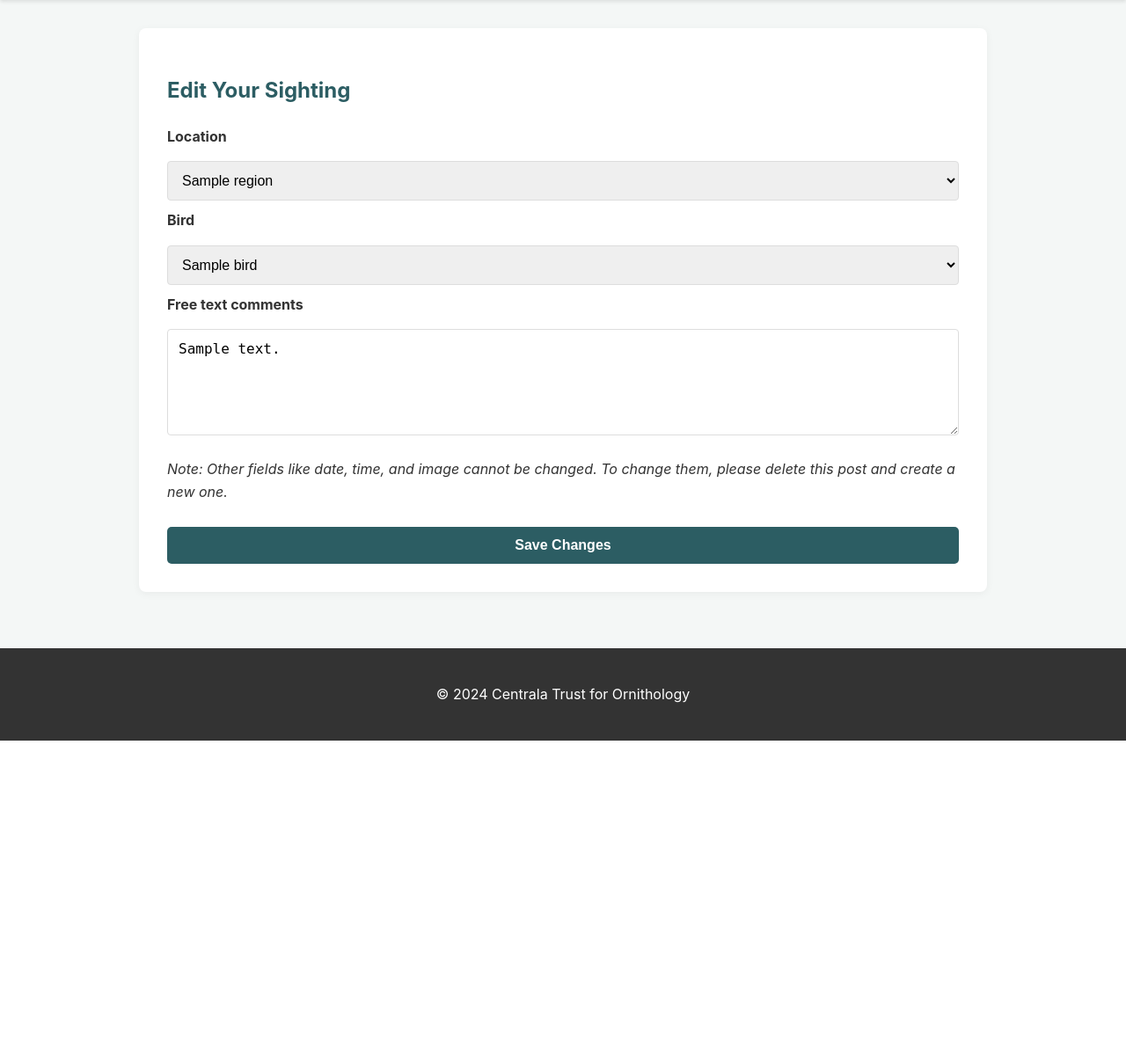
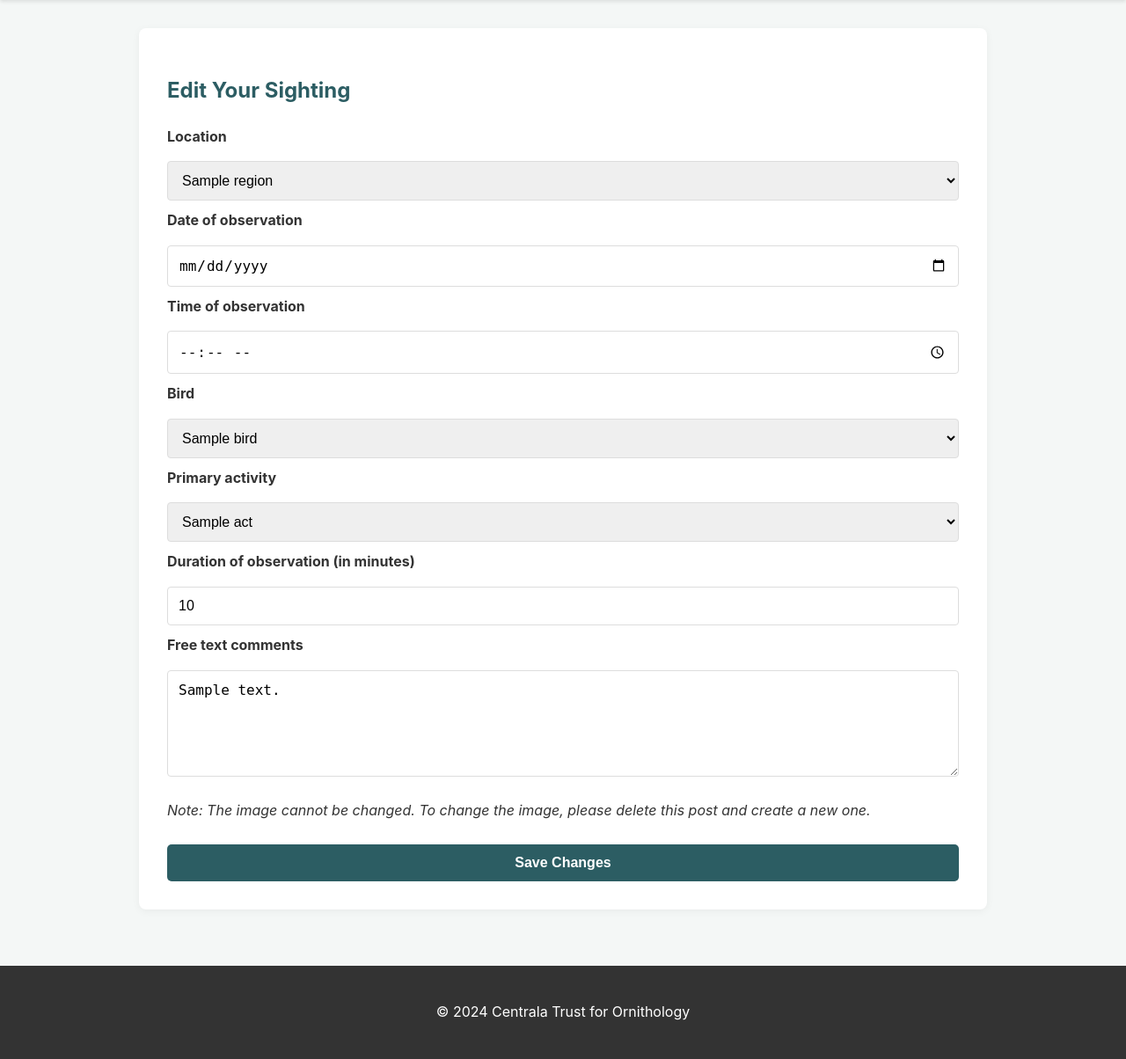
Before and after one commit to CDorning/L4U7-website, a Flask app: template templates/edit_post_form.html in a window 1280 px wide. Shown: the part 70-1274 px from the top of the page at 88% size. Before the commit the page ends 912 px from the top, so only its background shows below. Run offline with Flask 3, Linux system fonts and the light colour scheme; the template is opened without the code that fills it: most values are stand-ins (such as "Sample title", 1, 10 or a date in 2020); some libraries are stand-ins or nearby versions.

Commit message:
Template updates

```diff
--- a/templates/base.html
+++ b/templates/base.html
@@ -6,7 +6,7 @@
     <title>{% block title %}CTO Bird Sightings{% endblock %}</title>
     <link rel="stylesheet" href="{{ url_for('static', filename='style.css') }}">
     <script src="https://unpkg.com/htmx.org@1.9.6"></script>
-    <script src="{{ url_for('static', filename='script.js') }}" defer></script>
+    <script src="{{ url_for('static', filename='script.min.js') }}" defer></script>
 </head>
 <body>
     <header>
--- a/templates/edit_post_form.html
+++ b/templates/edit_post_form.html
@@ -13,6 +13,12 @@
         {% endfor %}
     </select>
 
+    <label for="date_obs">Date of observation</label>
+    <input type="date" id="date_obs" name="date_obs" value="{{ post.date_obs }}" required>
+
+    <label for="time_obs">Time of observation</label>
+    <input type="time" id="time_obs" name="time_obs" value="{{ post.time_obs }}" required>
+
     <label for="bird_species">Bird</label>
     <select name="bird_species" id="bird_species" required>
         {% for bird in birds %}
@@ -20,10 +26,20 @@
         {% endfor %}
     </select>
 
+    <label for="activity">Primary activity</label>
+    <select name="activity" id="activity" required>
+        {% for act in activities %}
+            <option value="{{ act }}" {% if act == post.activity %}selected{% endif %}>{{ act }}</option>
+        {% endfor %}
+    </select>
+
+    <label for="duration_mins">Duration of observation (in minutes)</label>
+    <input type="number" id="duration_mins" name="duration_mins" value="{{ post.duration_mins }}" min="1" required>
+
     <label for="comments">Free text comments</label>
     <textarea id="comments" name="comments" rows="5">{{ post.comments }}</textarea>
 
-    <p><em>Note: Other fields like date, time, and image cannot be changed. To change them, please delete this post and create a new one.</em></p>
+    <p><em>Note: The image cannot be changed. To change the image, please delete this post and create a new one.</em></p>
 
     <input type="submit" value="Save Changes" class="button">
 </form>
--- a/templates/posts.html
+++ b/templates/posts.html
@@ -17,6 +17,9 @@
             <tr>
                 <th>Bird Species</th>
                 <th>Location</th>
+                <th>Date & Time</th>
+                <th>Activity</th>
+                <th>Duration</th>
                 <th>Observer</th>
                 <th>Comments</th>
                 <th>Image</th>
```
Also changed, not shown: templates/_posts_list.html (+5 -2 lines).
